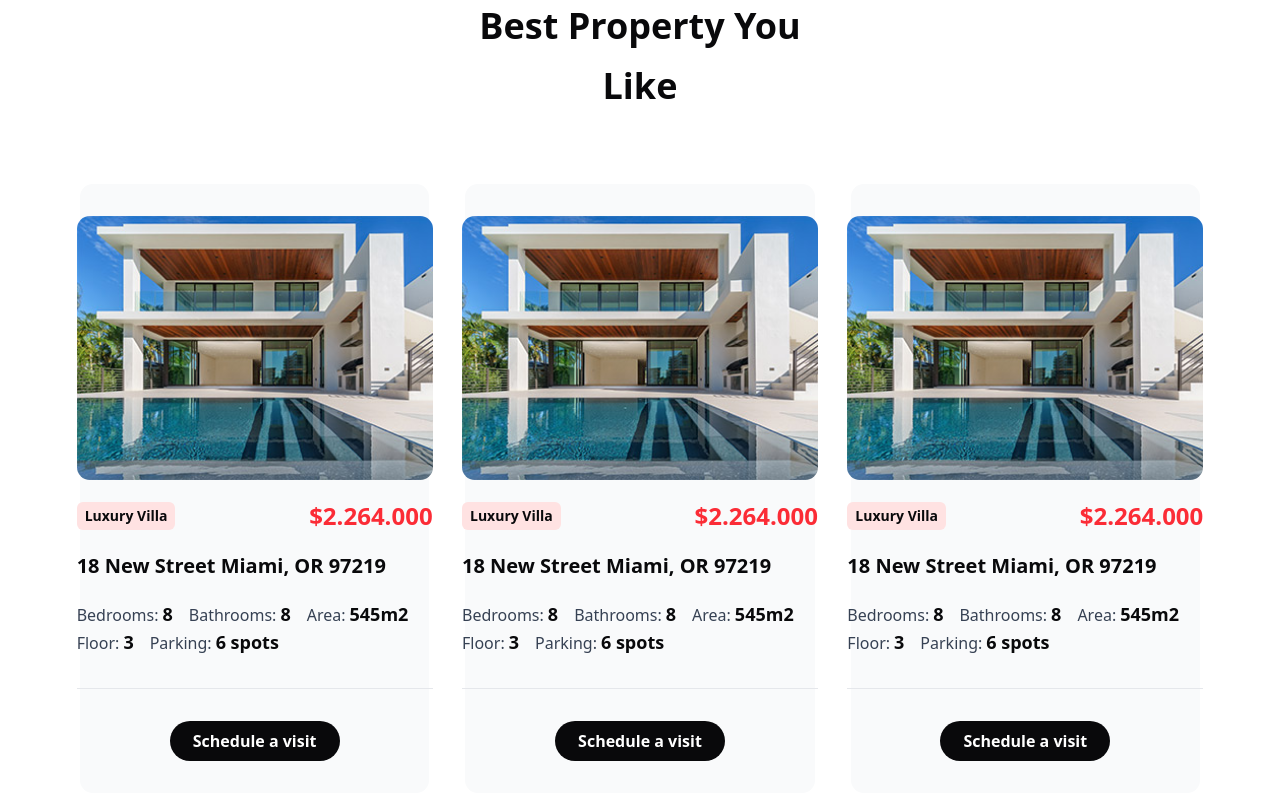
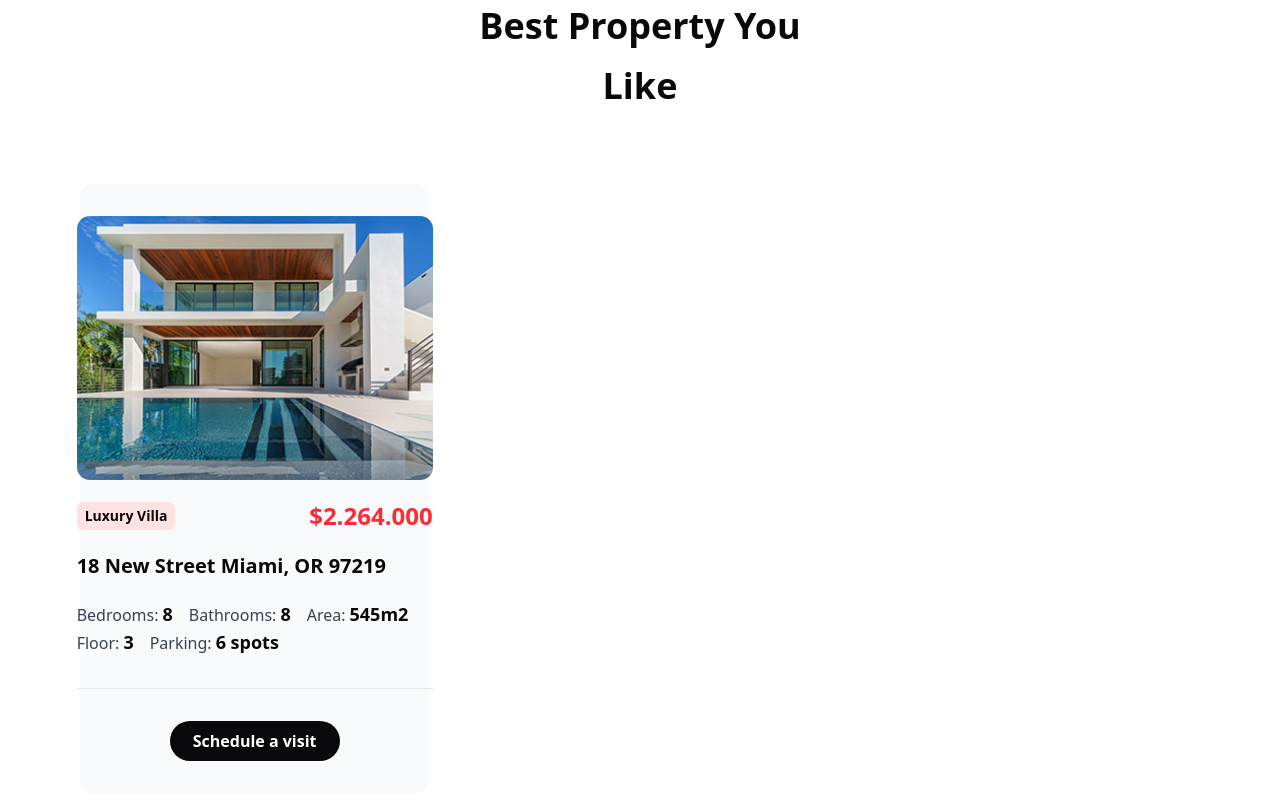
Before and after one commit to Nikkihosseini/Villa-agency, a React (Vite) app: page / in a window 1280 px wide. Shown: the part 3761-4561 px from the top of the page. Built offline with nearby package versions, Linux system fonts and the light colour scheme.

Commit message:
add data for PropertiesBox

```diff
--- a/src/Components/Home/Properties/Properties.jsx
+++ b/src/Components/Home/Properties/Properties.jsx
@@ -3,6 +3,80 @@ import SectionTitle from '../SectionTitle/SectionTitle.jsx'
 import PropertiesBox from '../Properties/PropertiesBox.jsx'
 
 export default function Properties(){
+    const Data = [
+        {
+            id: 1,
+            img: './public/images/image/property/property-01.jpg',
+            category: 'Luxury Villa',
+            price: '2.264.000',
+            caption: '18 New Street Miami, OR 97219',
+            bedrooms: 8 ,
+            bathrooms: 8 ,
+            area: 545,
+            floor: 3,
+            parking: '6 spots'
+        },
+        {
+            id: 2,
+            img: './public/images/image/property/property-02.jpg',
+            category: 'Luxury Villa',
+            price: '1.180.000',
+            caption: '54 Mid Street Florida, OR 27001',
+            bedrooms: 6,
+            bathrooms: 5,
+            area: 450,
+            floor: 3,
+            parking: '8 spots'
+        },
+        {
+            id: 3,
+            img: './public/images/image/property/property-03.jpg',
+            category: 'Luxury Villa',
+            price: '1.460.000',
+            caption: '26 Old Street Miami, OR 38540',
+            bedrooms: 5 ,
+            bathrooms: 4 ,
+            area: 255,
+            floor: 3,
+            parking: '10 spots'
+        },
+        {
+            id: 4,
+            img: './public/images/image/property/property-04.jpg',
+            category: 'Apartment',
+            price: '584.500',
+            caption: '12 New Street Miami, OR 12650',
+            bedrooms: 4 ,
+            bathrooms: 3 ,
+            area: 125,
+            floor: '25th',
+            parking: '2 cars'
+        },
+        {
+            id: 5,
+            img: './public/images/image/property/property-05.jpg',
+            category: 'Penthouse',
+            price: '925.600',
+            caption: '34 Beach Street Miami, OR 42680',
+            bedrooms: 4 ,
+            bathrooms: 4 ,
+            area: 180,
+            floor: '298th',
+            parking: '2 cars'
+        },
+        {
+            id: 6,
+            img: './public/images/image/property/property-06.jpg',
+            category: 'Modern Condo',
+            price: '450.000',
+            caption: '22 New Street Portland, OR 16540',
+            bedrooms: 3 ,
+            bathrooms: 2 ,
+            area: 165,
+            floor: '26th',
+            parking: '3 cars'
+        }
+    ]
     return(
         <>
             <div className='container mx-auto px-4 xl:px-20 py-12 md:py-26'>
@@ -10,9 +84,7 @@ export default function Properties(){
                         <SectionTitle title='Properties' caption='We Provide The Best Property You Like'/>
                     </div>
                     <div className='grid grid-cols-3 gap-9'>
-                        <PropertiesBox/>
-                        <PropertiesBox/>
-                        <PropertiesBox/>
+                        <PropertiesBox {...Data[0]}/>
                     </div>
             </div>
         </>
--- a/src/Components/Home/Properties/PropertiesBox.jsx
+++ b/src/Components/Home/Properties/PropertiesBox.jsx
@@ -1,24 +1,24 @@
 import '../../../index.css'
 
-export default function PropertiesBox(props){
+export default function PropertiesBox({img, category, price, caption, bedrooms, bathrooms, area, floor, parking}){
     return(
         <>
             <div className='flex flex-col items-center justify-center bg-gray-50 rounded-[0.8rem] p-8'>
                 <div className='flex flex-col items-center justify-center gap-y-5 border-b border-gray-200 pb-8 mb-8'>
                     <a className='w-[355.99px] h-[264.44px] rounded-[0.8rem] overflow-hidden' href='#'>
-                        <img className='w-full h-full' src="./public/images/image/property/property-01.jpg" alt="Propertie"/>
+                        <img className='w-full h-full' src={img} alt="Propertie"/>
                     </a>
                     <div className='flex items-center justify-between w-full'>
-                        <span className='bg-red-100 rounded-md font-semibold text-sm px-2 py-1'>Luxury Villa</span>
-                        <h5 className='text-red-500 font-bold text-2xl line-clamp-1'>$2.264.000</h5>
+                        <span className='bg-red-100 rounded-md font-semibold text-sm px-2 py-1'>{category}</span>
+                        <h5 className='text-red-500 font-bold text-2xl line-clamp-1'>${price}</h5>
                     </div>
-                    <h4 className='w-full text-start font-bold text-xl line-clamp-1'>18 New Street Miami, OR 97219</h4>
+                    <h4 className='w-full text-start font-bold text-xl line-clamp-1'>{caption}</h4>
                     <div className='flex items-center flex-wrap gap-x-4'>
-                        <span className='text-gray-700'>Bedrooms:<span className='text-zinc-950 font-bold text-lg ml-1'>8</span></span>
-                        <span className='text-gray-700'>Bathrooms:<span className='text-zinc-950 font-bold text-lg ml-1'>8</span></span>
-                        <span className='text-gray-700'>Area:<span className='text-zinc-950 font-bold text-lg ml-1'>545m2</span></span>
-                        <span className='text-gray-700'>Floor:<span className='text-zinc-950 font-bold text-lg ml-1'>3</span></span>
-                        <span className='text-gray-700'>Parking:<span className='text-zinc-950 font-bold text-lg ml-1'>6 spots</span></span>
+                        <span className='text-gray-700'>Bedrooms:<span className='text-zinc-950 font-bold text-lg ml-1'>{bedrooms}</span></span>
+                        <span className='text-gray-700'>Bathrooms:<span className='text-zinc-950 font-bold text-lg ml-1'>{bathrooms}</span></span>
+                        <span className='text-gray-700'>Area:<span className='text-zinc-950 font-bold text-lg ml-1'>{area}m2</span></span>
+                        <span className='text-gray-700'>Floor:<span className='text-zinc-950 font-bold text-lg ml-1'>{floor}</span></span>
+                        <span className='text-gray-700'>Parking:<span className='text-zinc-950 font-bold text-lg ml-1'>{parking}</span></span>
                     </div>
                 </div>
                 <a className='font-semibold flex items-center justify-center w-[170px] h-[40px] bg-zinc-950 text-white hover:bg-red-500 rounded-full transition-all' href="#">Schedule a visit</a>
```
Also changed, not shown: index.html (line endings or trailing spaces).
